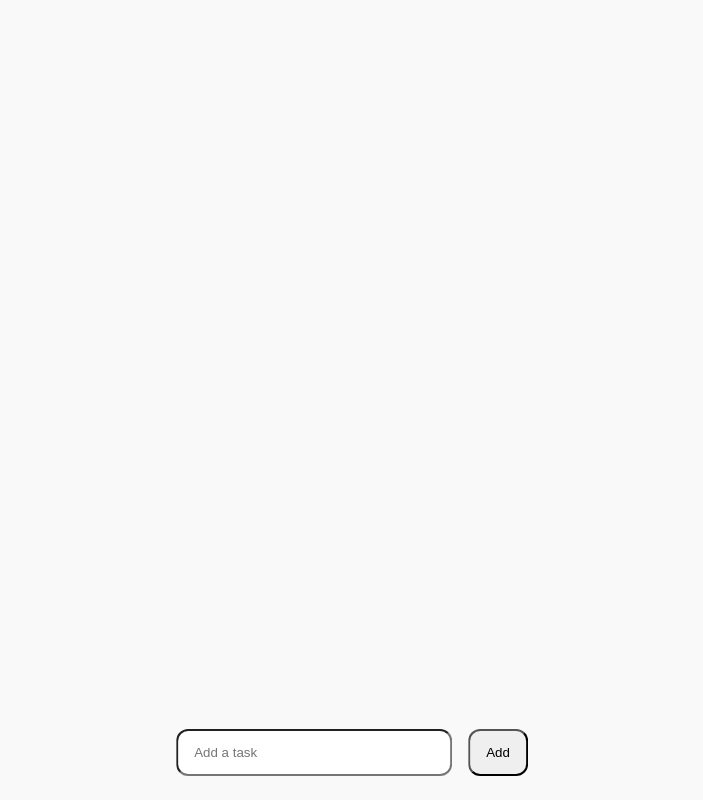
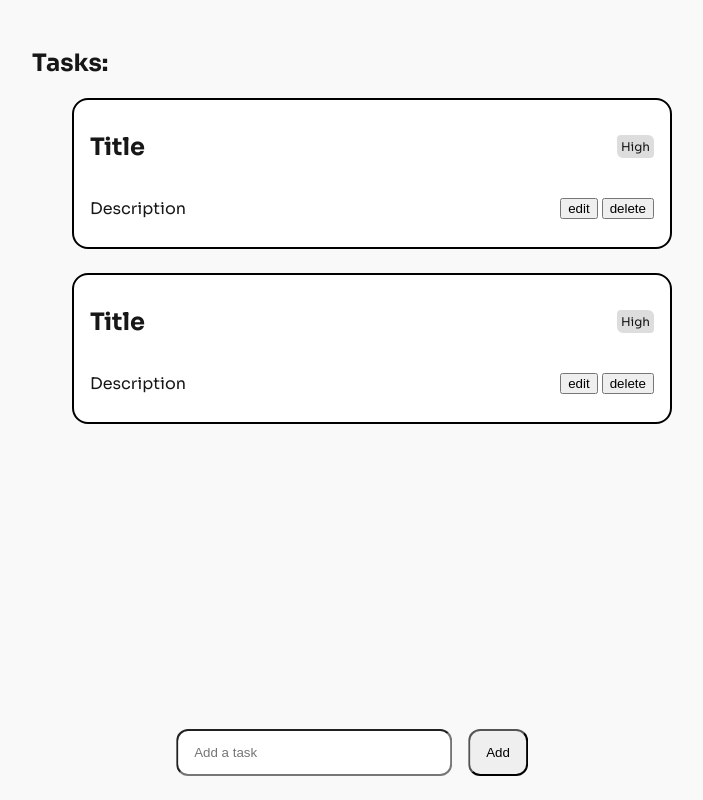
Before and after one commit to victorbruce/task-tracker, a React (Vite) app: page / in a window 1280 px wide. Shown: the whole page, without its empty margins (288-991 px from the left). Built offline with nearby package versions, Linux system fonts and the light colour scheme.

Commit message:
feat: add a list of tasks with mock data and test

```diff
--- a/src/App.tsx
+++ b/src/App.tsx
@@ -1,11 +1,24 @@
+import { useState } from "react";
 import style from "./App.module.css";
 
 // components
 import TaskForm from "./components/TaskForm";
+import Tasks from "./components/Tasks";
+import { TaskProp } from "./components/Task";
+
 
 export default function App() {
+  const [tasks, setTasks] = useState<TaskProp[]>([
+    { id: 1, title: "Learn React", priority: "High" },
+    { id: 2, title: "Build a project", priority: "Medium" },
+  ]);
+
   return (
     <div className={style.app}>
+      <section aria-labelledby="tasks-heading">
+        <h1 id="tasks-heading">Tasks:</h1>
+        <Tasks tasks={tasks} />
+      </section>
       <TaskForm />
     </div>
   );
--- /dev/null
+++ b/src/components/Tasks/Tasks.module.css
@@ -0,0 +1,5 @@
+.tasks {
+  display: flex;
+  flex-direction: column;
+  gap: 24px;
+}
--- /dev/null
+++ b/src/components/Tasks/index.tsx
@@ -0,0 +1,18 @@
+import Task, { TaskProp } from "../Task";
+import style from "./Tasks.module.css";
+
+const Tasks = ({ tasks }: { tasks: TaskProp[] }) => {
+  if (!tasks.length) {
+    return <p>No tasks available</p>;
+  }
+
+  return (
+    <ul aria-label="tasks" className={style.tasks}>
+      {tasks.map((task) => (
+        <Task key={task.id} task={task} />
+      ))}
+    </ul>
+  );
+};
+
+export default Tasks;
```
Also changed, not shown: 1 other file (tests, documents, lock files or other folders).
